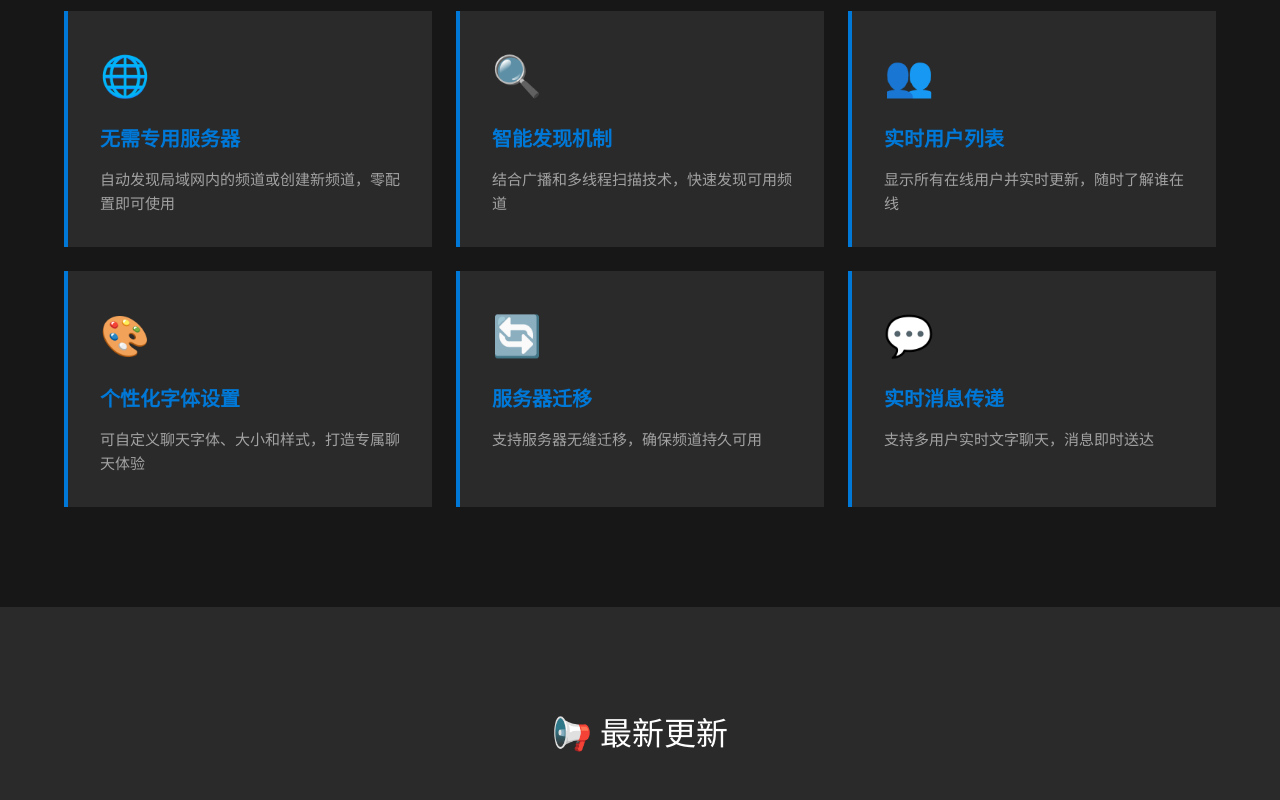
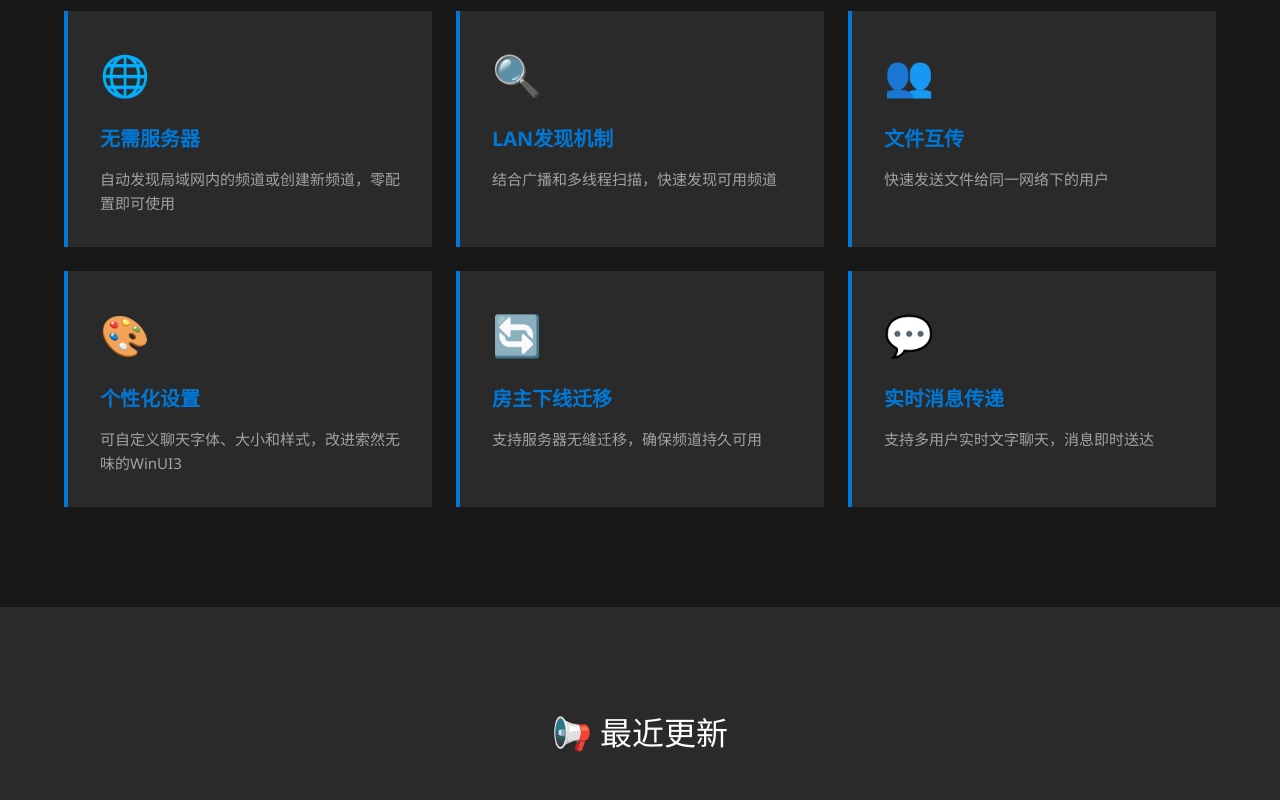
Before and after one commit to li2012China/Filesa-COChat, a plain HTML site: page index.html in a window 1280 px wide. Shown: the part 1000-1800 px from the top of the page. Drawn offline with Linux system fonts and the light colour scheme; no server answers.

Commit message:
Update index.html
Signed-off-by: li2012China <li2012China@outlook.com>

```diff
--- a/index.html
+++ b/index.html
@@ -129,27 +129,27 @@
             <div class="features-grid">
                 <div class="feature-card">
                     <div class="feature-icon">🌐</div>
-                    <h3 class="feature-title">无需专用服务器</h3>
+                    <h3 class="feature-title">无需服务器</h3>
                     <p class="feature-desc">自动发现局域网内的频道或创建新频道，零配置即可使用</p>
                 </div>
                 <div class="feature-card">
                     <div class="feature-icon">🔍</div>
-                    <h3 class="feature-title">智能发现机制</h3>
-                    <p class="feature-desc">结合广播和多线程扫描技术，快速发现可用频道</p>
+                    <h3 class="feature-title">LAN发现机制</h3>
+                    <p class="feature-desc">结合广播和多线程扫描，快速发现可用频道</p>
                 </div>
                 <div class="feature-card">
                     <div class="feature-icon">👥</div>
-                    <h3 class="feature-title">实时用户列表</h3>
-                    <p class="feature-desc">显示所有在线用户并实时更新，随时了解谁在线</p>
+                    <h3 class="feature-title">文件互传</h3>
+                    <p class="feature-desc">快速发送文件给同一网络下的用户</p>
                 </div>
                 <div class="feature-card">
                     <div class="feature-icon">🎨</div>
-                    <h3 class="feature-title">个性化字体设置</h3>
-                    <p class="feature-desc">可自定义聊天字体、大小和样式，打造专属聊天体验</p>
+                    <h3 class="feature-title">个性化设置</h3>
+                    <p class="feature-desc">可自定义聊天字体、大小和样式，改进索然无味的WinUI3</p>
                 </div>
                 <div class="feature-card">
                     <div class="feature-icon">🔄</div>
-                    <h3 class="feature-title">服务器迁移</h3>
+                    <h3 class="feature-title">房主下线迁移</h3>
                     <p class="feature-desc">支持服务器无缝迁移，确保频道持久可用</p>
                 </div>
                 <div class="feature-card">
@@ -164,7 +164,7 @@
     <!-- 最新更新 -->
     <section class="latest-update">
         <div class="container">
-            <h2 class="section-title">📢 最新更新</h2>
+            <h2 class="section-title">📢 最近更新</h2>
             <div class="update-content" id="update-content">
                 <div class="loading-text"><i class="fas fa-spinner"></i> 加载更新信息中...</div>
             </div>
@@ -180,13 +180,12 @@
                     <h3>系统要求</h3>
                     <ul class="requirement-list">
                         <li><span class="check">✓</span> Windows 10 或更高版本</li>
-                        <li><span class="check">✓</span> Electron 框架</li>
-                        <li><span class="check">✓</span> 支持 TCP/IP 协议的局域网环境</li>
+                        <li><span class="check">✓</span> 没了</li>
                     </ul>
                 </div>
                 <div class="download-actions">
                     <a href="download.html" class="btn btn-primary btn-large">
-                        下载最新版本
+                        下载
                     </a>
                 </div>
             </div>
@@ -222,8 +221,8 @@
                 <div class="usage-step">
                     <div class="step-number">4</div>
                     <div class="step-content">
-                        <h3>个性化设置</h3>
-                        <p>点击右上角的"设置"按钮，自定义字体、大小和样式。</p>
+                        <h3>发送文件</h3>
+                        <p>右击在线用户列表的"发送文件"按钮，等待对方同意接收文件。</p>
                     </div>
                 </div>
             </div>
```
